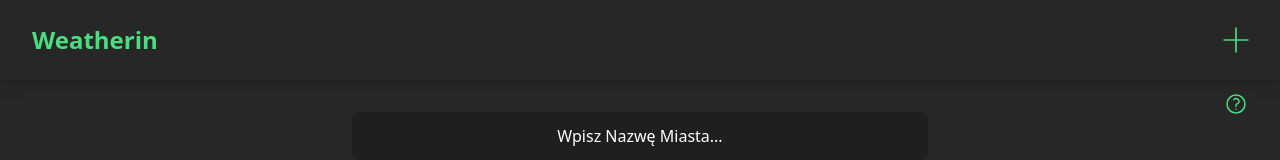
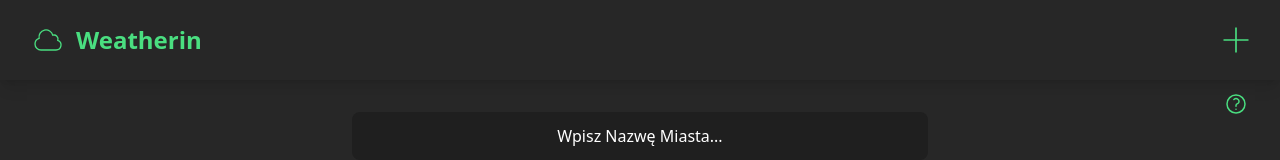
Before and after one commit to khamtaler/weatherApp, a Vue app: page / in a window 1280 px wide. Shown: the top 160 px of the page. Built offline with nearby package versions, Linux system fonts and the light colour scheme.

Commit message:
changes in logo, tooltip, adding text if didnt match city

```diff
--- a/src/assets/main.css
+++ b/src/assets/main.css
@@ -608,6 +608,10 @@ video {
   height: 1.5rem;
 }
 
+.h-8 {
+  height: 2rem;
+}
+
 .max-h-\[150px\] {
   max-height: 150px;
 }
@@ -626,6 +630,10 @@ video {
 
 .w-full {
   width: 100%;
+}
+
+.w-8 {
+  width: 2rem;
 }
 
 .max-w-7xl {
@@ -666,6 +674,10 @@ video {
 
 .justify-between {
   justify-content: space-between;
+}
+
+.gap-3 {
+  gap: 0.75rem;
 }
 
 .overflow-auto {
--- a/src/components/BaseTooltip.vue
+++ b/src/components/BaseTooltip.vue
@@ -19,18 +19,21 @@ defineProps({
 </script>
 
 <style scoped>
-.tooltip-enter-from,
+.tooltip-enter-from {
+	opacity: 0%;
+	transform: rotate(-90deg);
+}
 .tooltip-leave-to {
 	opacity: 0%;
-	transform: rotate(270deg);
+	transform: rotate(90deg);
 }
 .tooltip-enter-to,
 .tooltip-leave-from {
 	opacity: 100%;
-	transform: rotate(360deg);
+	transform: rotate(0deg);
 }
 .tooltip-enter-active,
 .tooltip-leave-active {
-	transition: 0.7s ease-in-out;
+	transition: 0.4s ease-in-out;
 }
 </style>
--- a/src/components/TheNavigation.vue
+++ b/src/components/TheNavigation.vue
@@ -1,7 +1,9 @@
 <template>
 	<header class="sticky top-0 shadow-lg">
 		<nav class="container relative flex flex-row items-center justify-between max-w-7xl py-4">
-			<router-link to="/" class="rounded-lg text-2xl py-2 px-2 font-bold">Weatherin</router-link>
+			<router-link to="/" class="flex rounded-lg gap-3 text-2xl py-2 px-2 font-bold"
+				><CloudIcon class="w-8 h-8" />Weatherin</router-link
+			>
 			<PlusIcon class="w-10 h-10 hover:opacity-60 duration-150 cursor-pointer" />
 			<div
 				class="absolute -bottom-9 right-8"
@@ -29,6 +31,7 @@ import { ref } from 'vue';
 import QuestionMarkIcon from './icons/QuestionMarkIcon.vue';
 import PlusIcon from './icons/PlusIcon.vue';
 import BaseTooltip from './BaseTooltip.vue';
+import CloudIcon from './icons/CloudIcon.vue';
 
 let tooltipActive = ref(null);
 const toggleTooltip = () => {
--- /dev/null
+++ b/src/components/icons/CloudIcon.vue
@@ -0,0 +1,15 @@
+<template>
+	<svg
+		xmlns="http://www.w3.org/2000/svg"
+		fill="none"
+		viewBox="0 0 24 24"
+		strokeWidth="{1.5}"
+		stroke="currentColor"
+	>
+		<path
+			strokeLinecap="round"
+			strokeLinejoin="round"
+			d="M2.25 15a4.5 4.5 0 004.5 4.5H18a3.75 3.75 0 001.332-7.257 3 3 0 00-3.758-3.848 5.25 5.25 0 00-10.233 2.33A4.502 4.502 0 002.25 15z"
+		/>
+	</svg>
+</template>
--- a/src/views/HomeView.vue
+++ b/src/views/HomeView.vue
@@ -12,6 +12,7 @@
 				v-if="searchReasults && locationQuery"
 				class="max-h-[150px] max-w-xl w-full overflow-auto overflow-x-hidden pl-4 customScroll"
 			>
+				<p v-if="searchReasults.length === 0" class="text-center">Nie znaleziono podanej frazy</p>
 				<li
 					v-if="searchReasults"
 					v-for="result in searchReasults"
```
